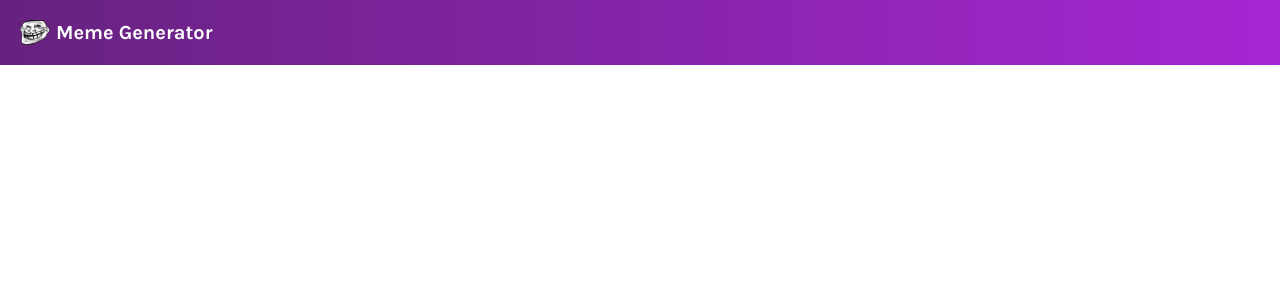
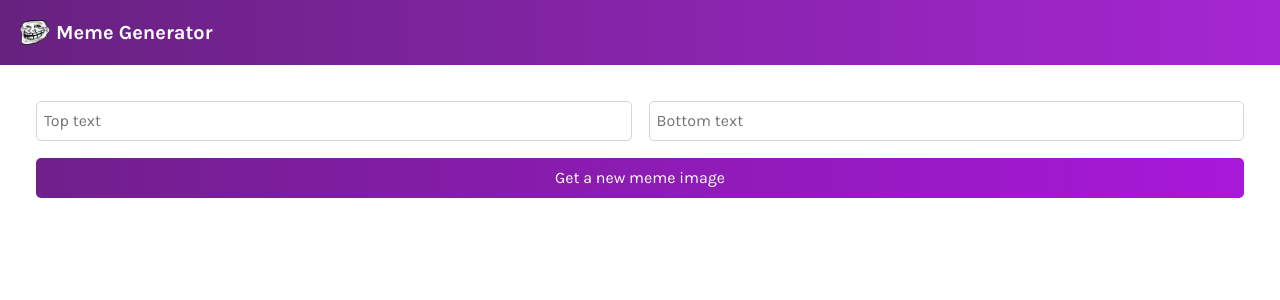
Before and after one commit to klsmith5370/Meme-Generator, a React app: page / in a window 1280 px wide. Shown: the top 300 px of the page. Built offline with nearby package versions, Linux system fonts and the light colour scheme.

Commit message:
Added Meme component with styling

```diff
--- a/App.js
+++ b/App.js
@@ -1,10 +1,12 @@
 import React from "react"
 import Header from "./components/Header"
+import Meme from "./components/Meme"
 
 export default function App() {
     return (
         <div>
             <Header />
+            <Meme />
         </div>
     )
 }
--- /dev/null
+++ b/components/Meme.js
@@ -0,0 +1,13 @@
+import React from "react"
+
+export default function Meme() {
+    return (
+        <main>
+            <form className="form">
+                <input type="text" placeholder="Top text" className="form--input"></input>
+                <input type="text" placeholder="Bottom text" className="form--input"></input>
+                <button className="form--button">Get a new meme image</button>
+            </form>
+        </main>
+    )
+}
--- a/style.css
+++ b/style.css
@@ -5,6 +5,10 @@
 body {
     font-family: "Karla", sans-serif;
     margin: 0;
+}
+
+main {
+    padding: 36px;
 }
 
 .header {
@@ -25,3 +29,27 @@
     font-size: 1.25rem;
     margin-right: auto;
 }
+
+.form--button {
+    background: linear-gradient(90.41deg, #711F8D 1.14%, #A818DA 100%);
+    grid-column: 1 / -1;
+    font-family: "Karla", sans-serif;
+    border-radius: 5px;
+    color: white;
+    border: none;
+    cursor: pointer;
+}
+
+.form--input {
+    font-family: "Karla", sans-serif;
+    border-radius: 5px;
+    border: 1px solid #D5D4D8;
+    text-indent: 5px;
+
+}
+
+.form {
+    display: grid;
+    grid-template: 40px 40px / 1fr 1fr;
+    gap: 17px;
+}
```
Also changed, not shown: index.pack.js, 1 other file (tests, documents, lock files or other folders).
